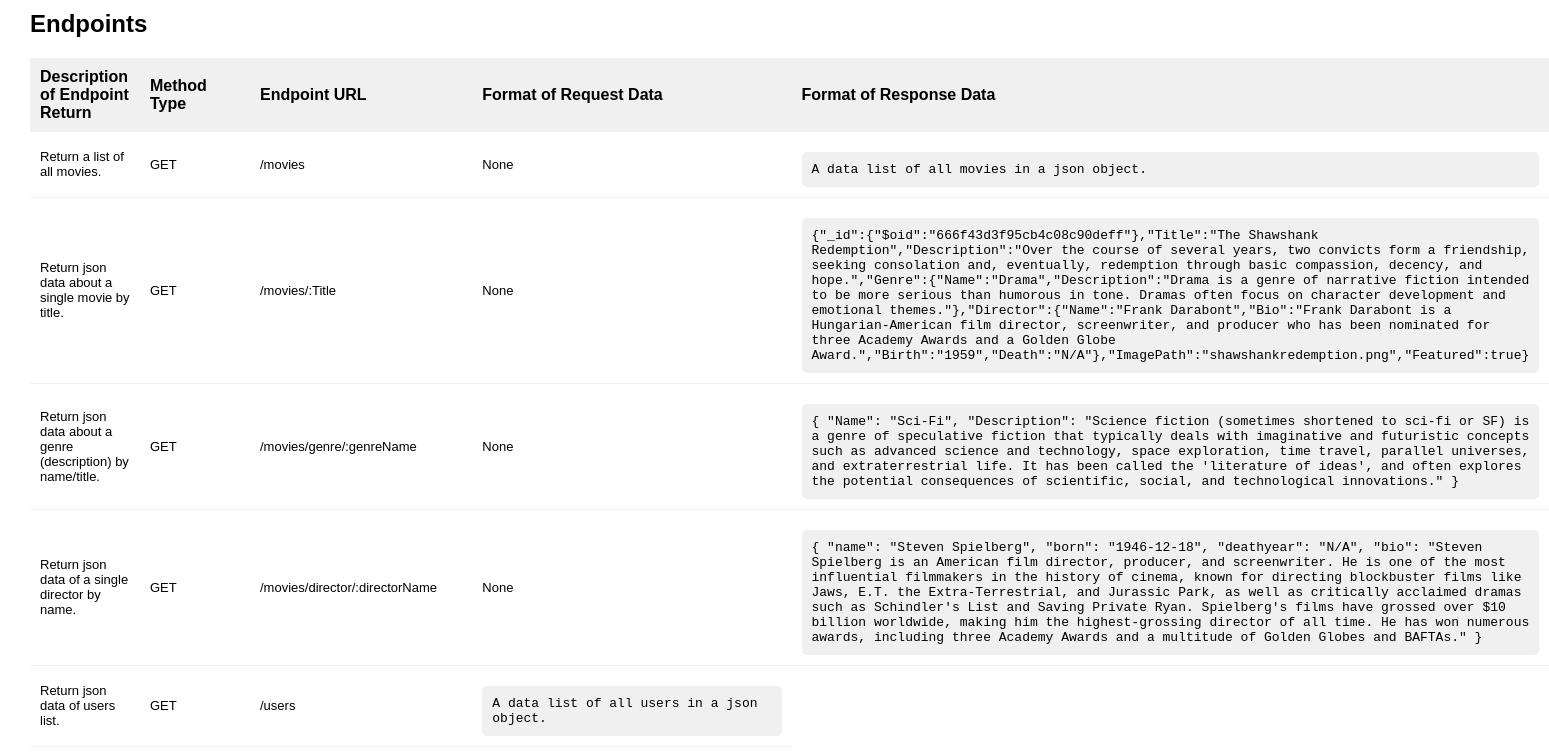
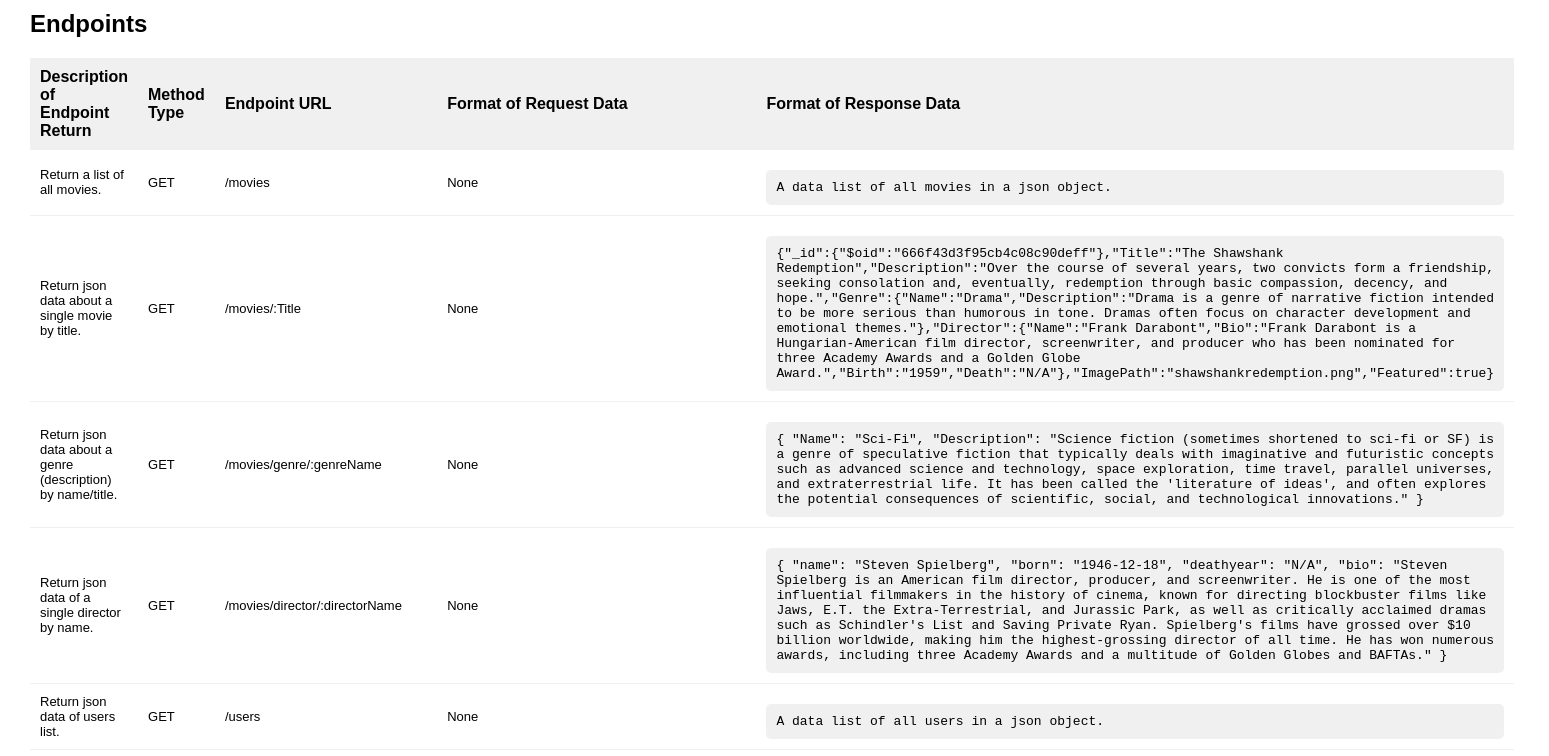
Before and after one commit to nxlim-00/myFlix, a website: page public/documentation.html in a window 1280 px wide. Shown: the part 200-956 px from the top of the page, 1549 px wide, since content can reach past the window. Drawn offline with Linux system fonts and the light colour scheme.

Commit message:
Updated added response for user list

```diff
--- a/public/documentation.html
+++ b/public/documentation.html
@@ -51,7 +51,6 @@
     td {
       padding: 10px;
       border-bottom: 1px solid #f0f0f0;
-      min-width: 90px;
       font-size: 13px;
     }
 
@@ -168,7 +167,7 @@
           <td>Return json data of users list.</td>
           <td>GET</td>
           <td>/users</td>
-
+          <td>None</td>
           <td>
             <code> A data list of all users in a json object. </code>
           </td>
```
